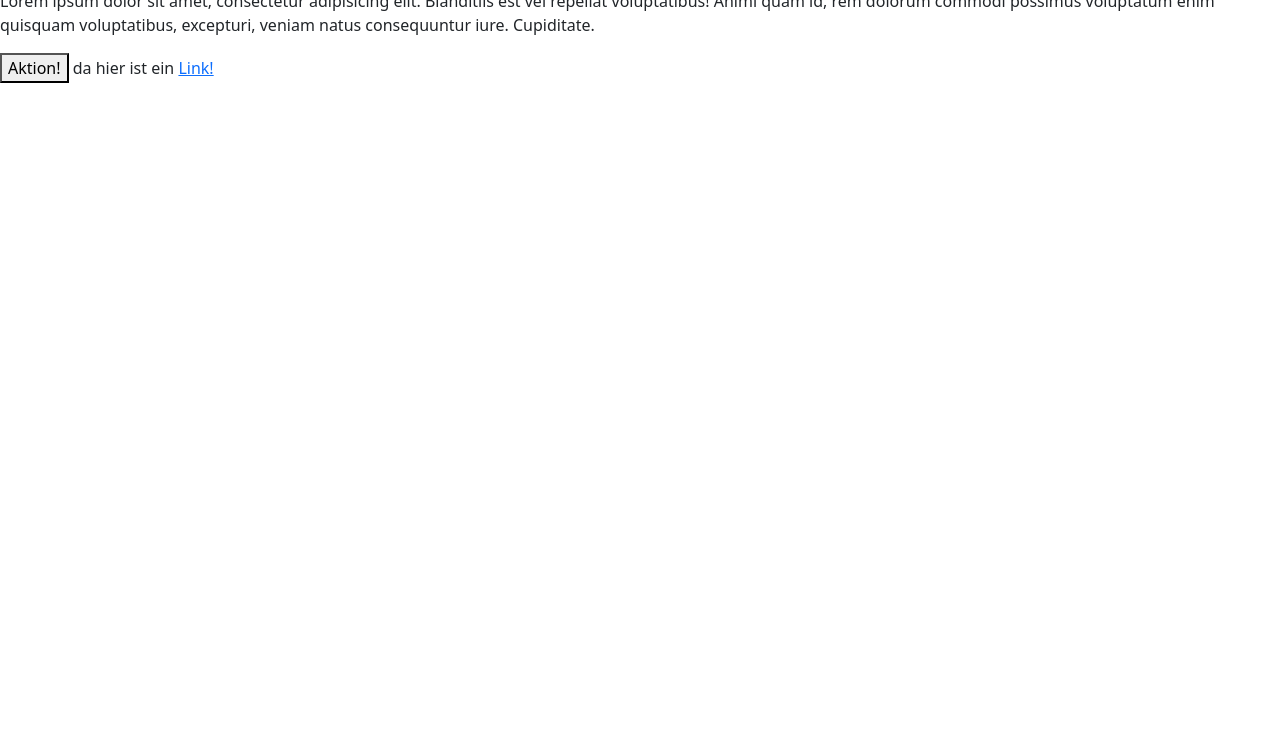
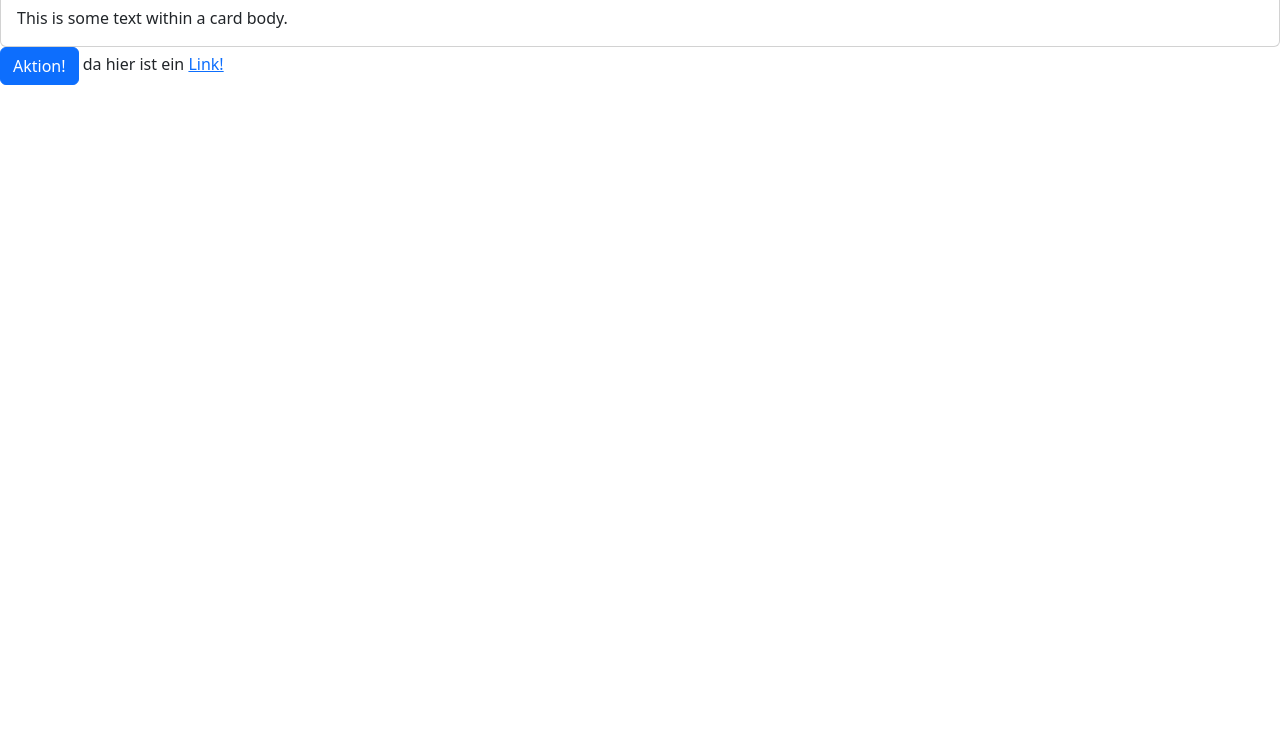
Before and after one commit to andreasmerkle1971/quizapp, a website: page index.html in a window 1280 px wide. Shown: the part 67-800 px from the top of the page. Drawn offline with nearby package versions, Linux system fonts and the light colour scheme.

```diff
--- a/index.html
+++ b/index.html
@@ -8,8 +8,12 @@
 </head>
 <body>
     <h1>Hallo Welt!</h1>
-    <p>Lorem ipsum dolor sit amet, consectetur adipisicing elit. Blanditiis est vel repellat voluptatibus! Animi quam id, rem dolorum commodi possimus voluptatum enim quisquam voluptatibus, excepturi, veniam natus consequuntur iure. Cupiditate.</p>
-    <button>Aktion!</button>
+    <div class="card">
+  <div class="card-body">
+    This is some text within a card body.
+  </div>
+</div>
+    <button class="btn btn-primary">Aktion!</button>
     da hier ist ein <a href="#">Link!</a>
 </body>
 </html>
```
